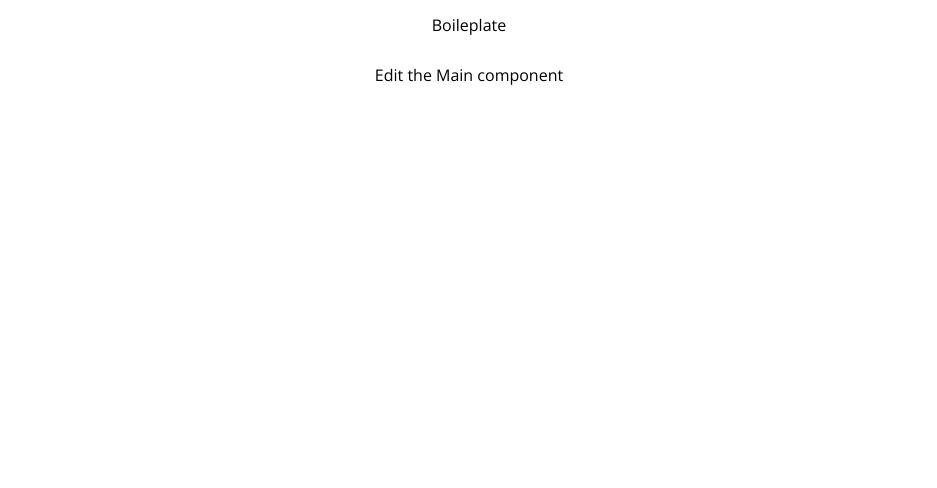
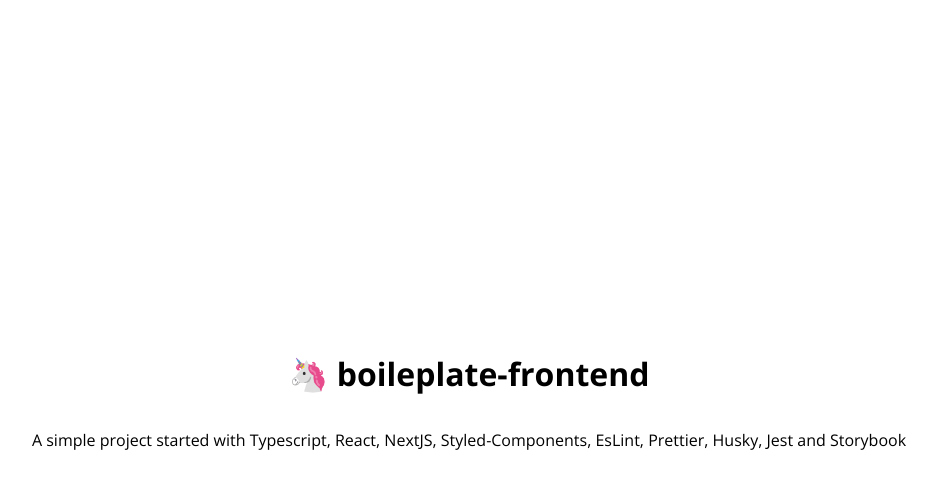
Before and after one commit to fsilvaco/boilerplate-next, a Next.js app: page / in a window 1280 px wide. Shown: the top 488 px of the page, without its empty margins (171-1108 px from the left). Built offline with nearby package versions, Linux system fonts and the light colour scheme.

Commit message:
feature: add component first and deploying in vercel

```diff
--- a/src/components/Main/index.tsx
+++ b/src/components/Main/index.tsx
@@ -1,12 +1,12 @@
 import * as S from './styles'
 
 export const Main = ({
-  title = 'Boileplate',
-  description = 'Edit the Main component'
+  title = '🦄 boileplate-frontend',
+  description = 'A simple project started with Typescript, React, NextJS, Styled-Components, EsLint, Prettier, Husky, Jest and Storybook'
 }) => {
   return (
     <S.Wrapper>
-      <p>{title}</p>
+      <h1>{title}</h1>
       <p>{description}</p>
     </S.Wrapper>
   )
--- a/src/pages/index.tsx
+++ b/src/pages/index.tsx
@@ -1,5 +1,5 @@
-import { Main } from '../components/Main'
+import { HomePage } from 'templates/Home'
 
 export default function Home() {
-  return <Main />
+  return <HomePage />
 }
--- a/src/styles/global.ts
+++ b/src/styles/global.ts
@@ -5,6 +5,10 @@
     ${normalize}
     html {
         box-sizing: border-box;
+    }
+
+    html, body, #__next {
+        height: 100vh;
     }
 
     body {
--- /dev/null
+++ b/src/templates/Home/index.tsx
@@ -0,0 +1,10 @@
+import * as S from './styles'
+import { Main } from 'components/Main'
+
+export const HomePage = () => {
+  return (
+    <S.Wrapper>
+      <Main />
+    </S.Wrapper>
+  )
+}
--- /dev/null
+++ b/src/templates/Home/styles.tsx
@@ -0,0 +1,8 @@
+import styled from 'styled-components'
+
+export const Wrapper = styled.div`
+  height: 100%;
+  display: flex;
+  justify-content: center;
+  align-items: center;
+`
```
Also changed, not shown: src/components/Main/test.tsx (deleted, +0 -15 lines).
